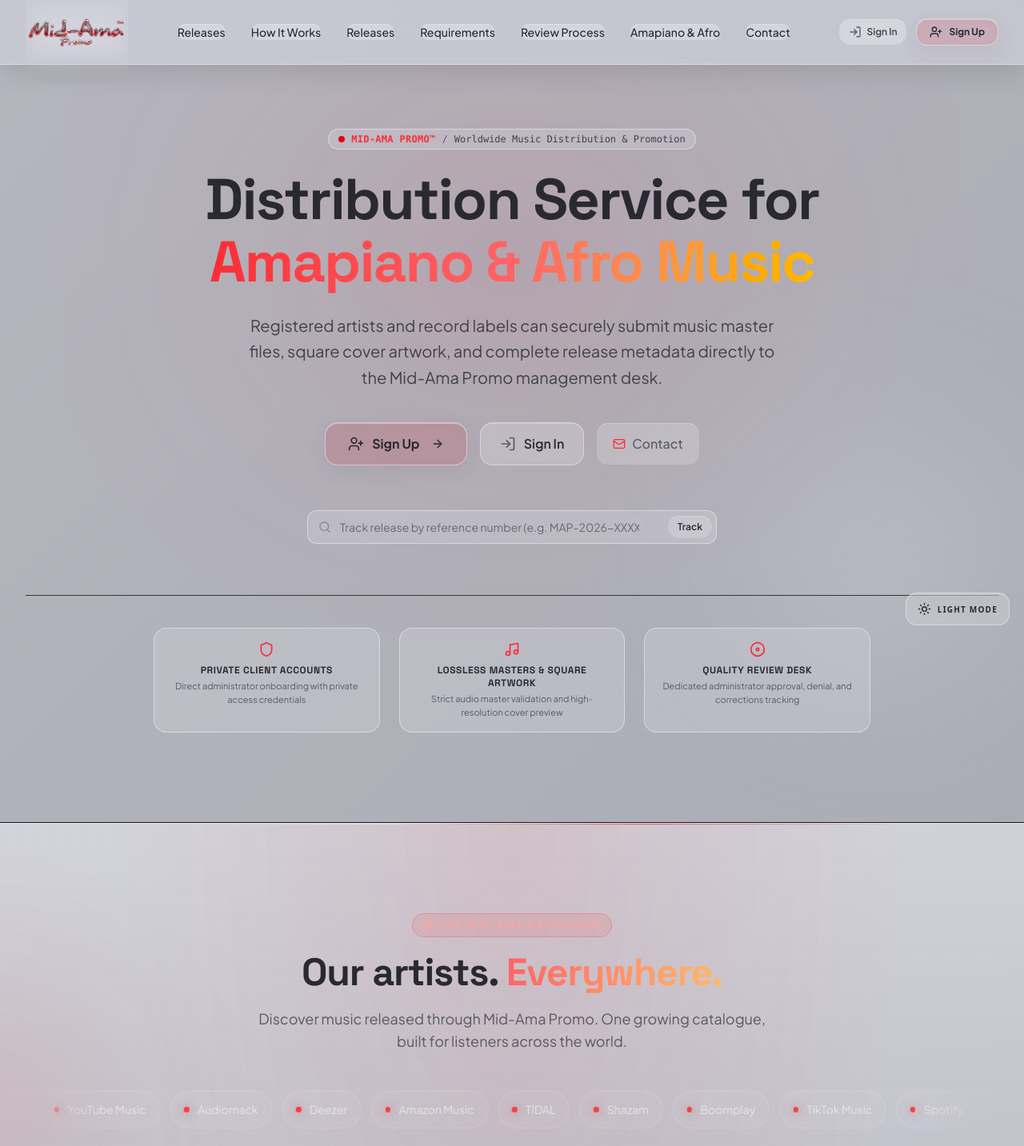
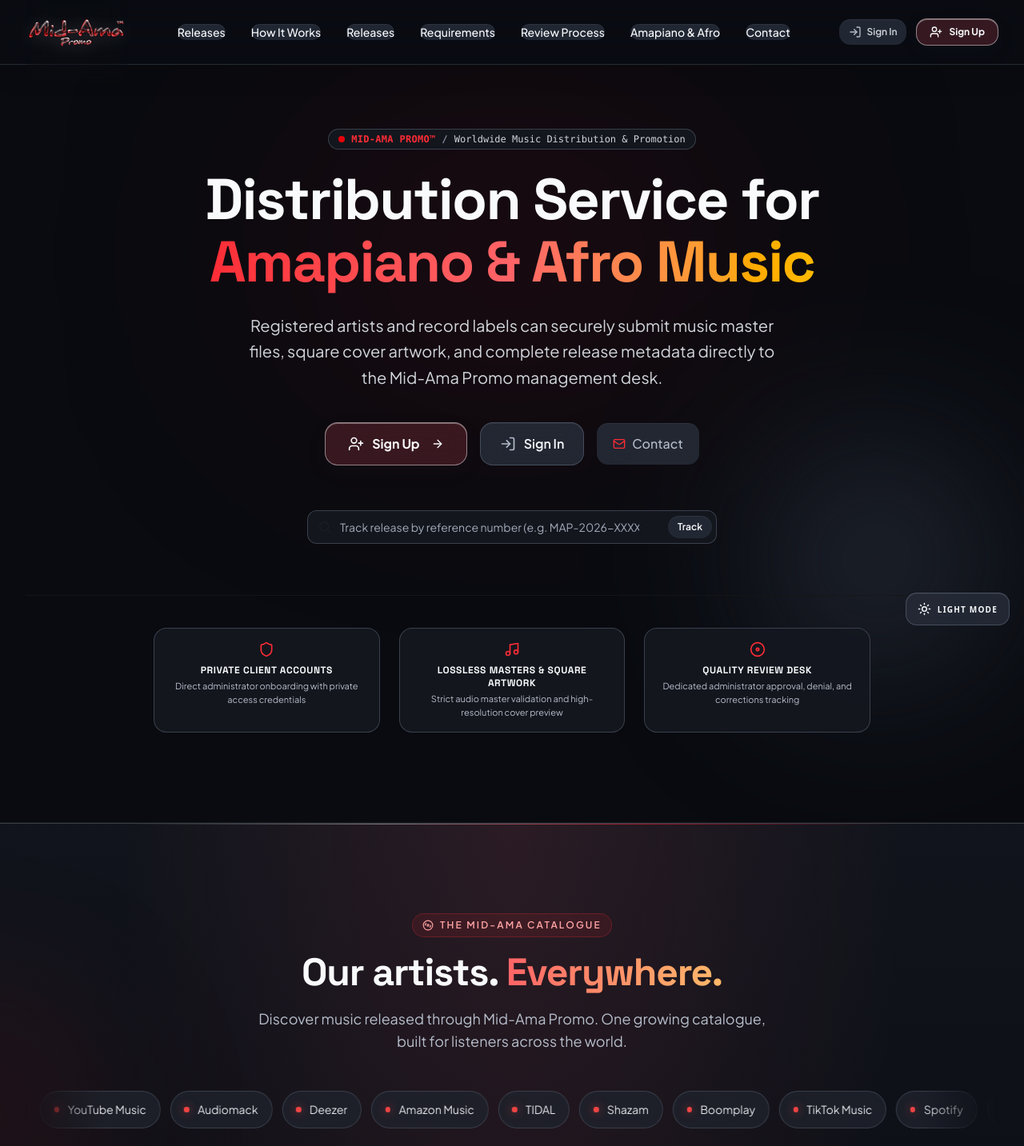
Before and after one commit to midama-promo/mid-ama-promo, a React (Vite) app: page / in a window 1280 px wide. Shown: the top 1433 px of the page at 80% size. Built offline with nearby package versions, Linux system fonts and the light colour scheme; no server answers.

Commit message:
Some changes

```diff
--- a/src/App.tsx
+++ b/src/App.tsx
@@ -180,7 +180,10 @@ function MainContent() {
           onClose={() => setSelectedRelease(null)}
           onOpenSharePage={handleOpenShare}
           isAdmin={true}
-          onStatusUpdated={(updated) => setSelectedRelease(updated)}
+          onStatusUpdated={(updated) => {
+            setSelectedRelease(updated);
+            window.dispatchEvent(new CustomEvent('midama:release-status-updated', { detail: updated }));
+          }}
         />
 
         {/* Notification Center */}
--- a/src/components/client/ClientDashboard.tsx
+++ b/src/components/client/ClientDashboard.tsx
@@ -62,6 +62,11 @@ export const ClientDashboard: React.FC<ClientDashboardProps> = ({
   const [royaltySummary, setRoyaltySummary] = useState({ totalEarnings: 0, pendingAmount: 0, paidAmount: 0, availableAmount: 0 });
   const [withdrawals, setWithdrawals] = useState<WithdrawalRequest[]>([]);
   const [withdrawalOpen, setWithdrawalOpen] = useState(false);
+  const [spotifyClaimed, setSpotifyClaimed] = useState<boolean | null>(
+    typeof user?.spotifyProfileClaimed === 'boolean' ? user.spotifyProfileClaimed : null
+  );
+  const [spotifyClaimSaving, setSpotifyClaimSaving] = useState(false);
+  const [spotifyClaimMessage, setSpotifyClaimMessage] = useState<string | null>(null);
 
   const fetchReleases = async (showSpinner = true) => {
     try {
@@ -88,6 +93,25 @@ export const ClientDashboard: React.FC<ClientDashboardProps> = ({
   useEffect(() => {
     fetchReleases();
   }, [isAccountRestricted]);
+
+  useEffect(() => {
+    setSpotifyClaimed(typeof user?.spotifyProfileClaimed === 'boolean' ? user.spotifyProfileClaimed : null);
+  }, [user?.spotifyProfileClaimed]);
+
+  const saveSpotifyClaimStatus = async (claimed: boolean) => {
+    if (spotifyClaimSaving) return;
+    setSpotifyClaimSaving(true);
+    setSpotifyClaimMessage(null);
+    try {
+      const result = await api.setSpotifyProfileClaimed(claimed);
+      setSpotifyClaimed(result.user.spotifyProfileClaimed ?? claimed);
+      setSpotifyClaimMessage(result.message);
+    } catch (err: any) {
+      setSpotifyClaimMessage(err.message || 'Could not save your confirmation. Please try again.');
+    } finally {
+      setSpotifyClaimSaving(false);
+    }
+  };
 
   // Listen to midama:release-submitted event for instantaneous dashboard update without refresh
   useEffect(() => {
@@ -298,6 +322,40 @@ export const ClientDashboard: React.FC<ClientDashboardProps> = ({
             )}
           </div>
         </div>
+
+        {/* Spotify for Artists claim checklist */}
+        {!isAccountRestricted && (
+          <section aria-labelledby="spotify-claim-heading" className="rounded-2xl border border-emerald-900/60 bg-neutral-900/70 p-5 sm:p-6 shadow-lg">
+            <div className="flex flex-col md:flex-row md:items-center justify-between gap-5">
+              <div className="flex items-start gap-3">
+                <div className="w-11 h-11 rounded-xl bg-emerald-950/70 border border-emerald-800/70 flex items-center justify-center shrink-0">
+                  <CheckCircle2 className="w-5 h-5 text-emerald-400" />
+                </div>
+                <div className="min-w-0">
+                  <h2 id="spotify-claim-heading" className="text-base sm:text-lg font-bold text-white">Claim your Spotify for Artists profile</h2>
+                  <p className="text-sm text-neutral-300 mt-1 max-w-2xl">
+                    Claim your artist profile so you can manage your image, view Spotify for Artists analytics and access artist tools. Sign in with your own Spotify account; never share your password with anyone.
+                  </p>
+                  <a href="https://artists.spotify.com/claim" target="_blank" rel="noreferrer" className="inline-flex items-center gap-1.5 mt-3 text-sm font-semibold text-emerald-400 hover:text-emerald-300 underline underline-offset-4">
+                    Open Spotify for Artists claim page <ExternalLink className="w-3.5 h-3.5" />
+                  </a>
+                  <p className="text-xs text-neutral-400 mt-3">Have you claimed your artist profile yet?</p>
+                </div>
+              </div>
+              <div className="flex flex-col sm:flex-row gap-2 shrink-0">
+                <button type="button" disabled={spotifyClaimSaving} onClick={() => saveSpotifyClaimStatus(true)} className={`px-4 py-2.5 rounded-xl border text-sm font-bold disabled:opacity-50 ${spotifyClaimed === true ? 'bg-emerald-900/60 border-emerald-600 text-emerald-100' : 'bg-neutral-800 border-neutral-600 text-neutral-100 hover:bg-neutral-700'}`}>
+                  {spotifyClaimSaving && spotifyClaimed !== true ? 'Saving…' : 'Yes, claimed it'}
+                </button>
+                <button type="button" disabled={spotifyClaimSaving} onClick={() => saveSpotifyClaimStatus(false)} className={`px-4 py-2.5 rounded-xl border text-sm font-bold disabled:opacity-50 ${spotifyClaimed === false ? 'bg-amber-900/50 border-amber-600 text-amber-100' : 'bg-neutral-800 border-neutral-600 text-neutral-100 hover:bg-neutral-700'}`}>
+                  {spotifyClaimSaving && spotifyClaimed !== false ? 'Saving…' : 'Not yet'}
+                </button>
+              </div>
+            </div>
+            {spotifyClaimMessage && <p role="status" className="text-xs text-neutral-300 mt-4">{spotifyClaimMessage}</p>}
+            {spotifyClaimed === true && !spotifyClaimMessage && <p className="text-xs text-emerald-400 mt-4">Your confirmation is saved: profile claimed.</p>}
+            {spotifyClaimed === false && !spotifyClaimMessage && <p className="text-xs text-amber-300 mt-4">Your confirmation is saved: profile not claimed yet.</p>}
+          </section>
+        )}
 
         {/* Customer Submission Status Metrics */}
         {releases.length > 0 && (
--- a/src/index.css
+++ b/src/index.css
@@ -192,3 +192,92 @@ option { background: #e7e7eb; color: #222; }
 /* Modal close/back controls remain visible and usable above glass layers. */
 .fixed.inset-0 button { position: relative; z-index: 2; }
 @media (prefers-reduced-motion: reduce) { *, *::before, *::after { animation-duration: .01ms !important; transition-duration: .01ms !important; } }
+
+
+/* Dark mode contrast repair: retain the glass look while restoring readable contrast. */
+html[data-theme="dark"] {
+  --ma-bg: #090b10;
+  --ma-surface: rgba(20, 23, 31, .94);
+  --ma-surface-2: rgba(31, 35, 45, .96);
+  --ma-text: #f3f4f6;
+  --ma-muted: #b4bac6;
+  --ma-border: rgba(148, 163, 184, .28);
+  --ma-glass: rgba(255, 255, 255, .055);
+  color-scheme: dark;
+  background: #090b10;
+}
+html[data-theme="dark"] body {
+  color: #f3f4f6 !important;
+  background:
+    radial-gradient(ellipse at 12% 0%, rgba(127, 29, 29, .20), transparent 42%),
+    radial-gradient(ellipse at 90% 18%, rgba(51, 65, 85, .18), transparent 38%),
+    linear-gradient(145deg, #080a0f 0%, #10131b 54%, #090b10 100%) !important;
+}
+html[data-theme="dark"] body::before {
+  opacity: .10;
+  background-image: radial-gradient(rgba(255,255,255,.32) .6px, transparent .6px);
+}
+html[data-theme="dark"] header.sticky,
+html[data-theme="dark"] header[class*="sticky"] {
+  background: rgba(10, 12, 18, .88) !important;
+  border-color: rgba(148, 163, 184, .22) !important;
+}
+html[data-theme="dark"] [class*="bg-neutral-950"] { background-color: #090b10 !important; }
+html[data-theme="dark"] [class*="bg-neutral-900"] { background-color: rgba(20, 23, 31, .96) !important; }
+html[data-theme="dark"] [class*="bg-neutral-800"] { background-color: rgba(34, 39, 50, .96) !important; }
+html[data-theme="dark"] [class*="border-neutral-800"],
+html[data-theme="dark"] [class*="border-neutral-700"],
+html[data-theme="dark"] [class*="border-neutral-600"] { border-color: rgba(148, 163, 184, .30) !important; }
+html[data-theme="dark"] [class*="text-white"],
+html[data-theme="dark"] [class*="text-neutral-100"],
+html[data-theme="dark"] [class*="text-neutral-200"] { color: #f8fafc !important; }
+html[data-theme="dark"] [class*="text-neutral-300"] { color: #d1d5db !important; }
+html[data-theme="dark"] [class*="text-neutral-400"] { color: #b5bdca !important; }
+html[data-theme="dark"] [class*="text-neutral-500"] { color: #9aa4b2 !important; }
+html[data-theme="dark"] [class*="text-neutral-600"] { color: #8993a2 !important; }
+html[data-theme="dark"] .ma-theme-toggle {
+  color: #f8fafc !important;
+  background: rgba(20, 23, 31, .94) !important;
+  border-color: rgba(148, 163, 184, .36) !important;
+}
+html[data-theme="dark"] button:not([class*="bg-red-"]),
+html[data-theme="dark"] a[role="button"],
+html[data-theme="dark"] button[class*="bg-white"],
+html[data-theme="dark"] button[class*="bg-neutral-"] {
+  color: #f3f4f6;
+  background-color: rgba(37, 43, 55, .90) !important;
+  border-color: rgba(148, 163, 184, .30) !important;
+  box-shadow: inset 0 1px 0 rgba(255,255,255,.055);
+}
+html[data-theme="dark"] button:not([class*="bg-red-"]):hover,
+html[data-theme="dark"] a[role="button"]:hover {
+  background-color: rgba(55, 65, 81, .96) !important;
+}
+html[data-theme="dark"] input,
+html[data-theme="dark"] select,
+html[data-theme="dark"] textarea {
+  color: #f8fafc !important;
+  background-color: rgba(15, 18, 26, .96) !important;
+  border-color: rgba(148, 163, 184, .34) !important;
+}
+html[data-theme="dark"] input::placeholder,
+html[data-theme="dark"] textarea::placeholder { color: #a1aab8 !important; opacity: 1; }
+html[data-theme="dark"] option { background: #171b24; color: #f8fafc; }
+html[data-theme="dark"] .release-showcase {
+  background: radial-gradient(ellipse at 50% 0%, rgba(198,74,88,.14), transparent 54%), linear-gradient(180deg, #11141c, #0a0c12 55%, #10131a) !important;
+}
+html[data-theme="dark"] .dsp-pill {
+  color: #e5e7eb !important;
+  background: rgba(31, 35, 45, .82) !important;
+  border-color: rgba(148, 163, 184, .24) !important;
+}
+html[data-theme="dark"] .spotify-frame-wrap {
+  background: linear-gradient(145deg, rgba(31,35,45,.96), rgba(9,11,16,.98)) !important;
+  border-color: rgba(148, 163, 184, .24) !important;
+}
+html[data-theme="dark"] .ma-artist-manifesto { background: linear-gradient(145deg, rgba(31,35,45,.94), rgba(15,18,26,.96)); }
+html[data-theme="dark"] .ma-manifesto-copy { background: linear-gradient(135deg, rgba(31,35,45,.72), rgba(0,0,0,.35)); }
+html[data-theme="dark"] .ma-glass-type {
+  background-image: linear-gradient(155deg,#fff 4%,#b8c0cc 20%,#fff 33%,#818b99 48%,#f7f7f7 63%,#a2acb9 78%,#fff 96%);
+  -webkit-text-stroke-color: rgba(255,255,255,.50);
+}
--- a/src/services/api.ts
+++ b/src/services/api.ts
@@ -76,6 +76,13 @@ class ApiService {
 
   async getMe(): Promise<{ user: User }> {
     return this.request<{ user: User }>('/api/auth/me');
+  }
+
+  async setSpotifyProfileClaimed(claimed: boolean): Promise<{ message: string; user: User }> {
+    return this.request<{ message: string; user: User }>('/api/auth/spotify-profile-claim', {
+      method: 'PATCH',
+      body: JSON.stringify({ claimed }),
+    });
   }
 
   async logout(): Promise<void> {
--- a/src/types/index.ts
+++ b/src/types/index.ts
@@ -19,6 +19,9 @@ export interface User {
   releases?: Release[];
   latestRelease?: string | null;
   privateAccessUrl?: string | null;
+  /** Client-confirmed Spotify for Artists profile claim status. */
+  spotifyProfileClaimed?: boolean;
+  spotifyProfileClaimedAt?: string | null;
 }
 
 export type ReleaseStatus =
```
Also changed, not shown: 2 other files (tests, documents, lock files or other folders).
